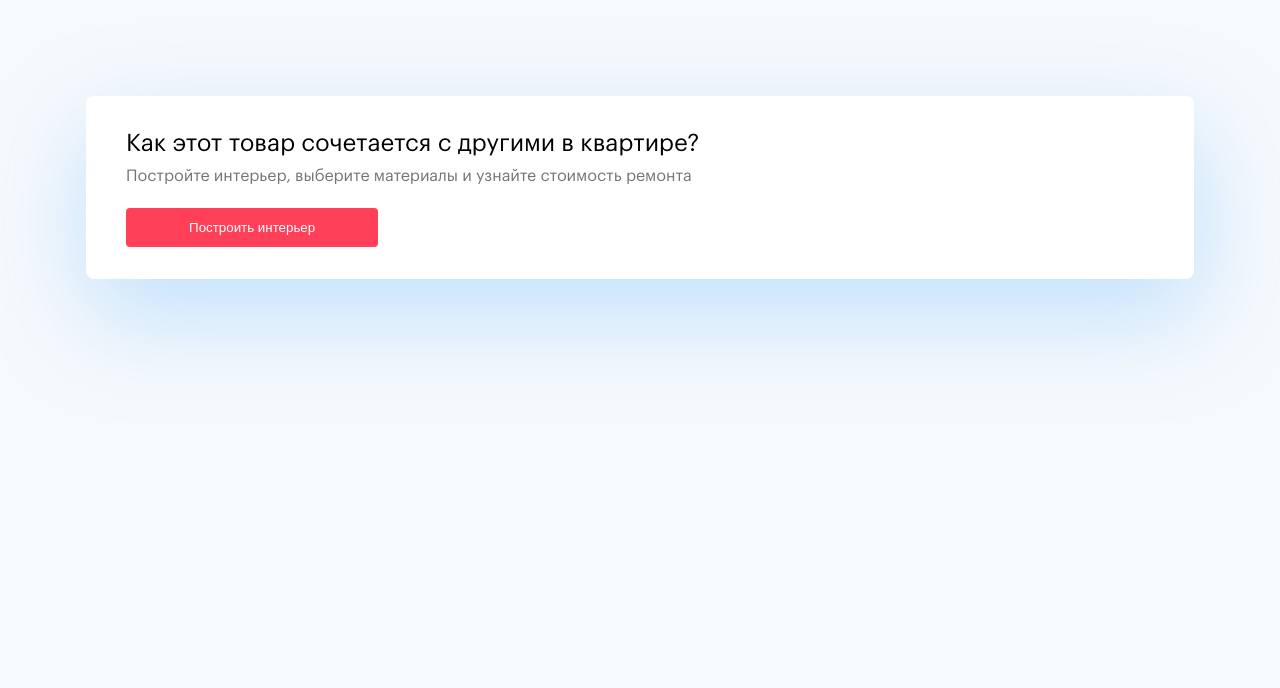
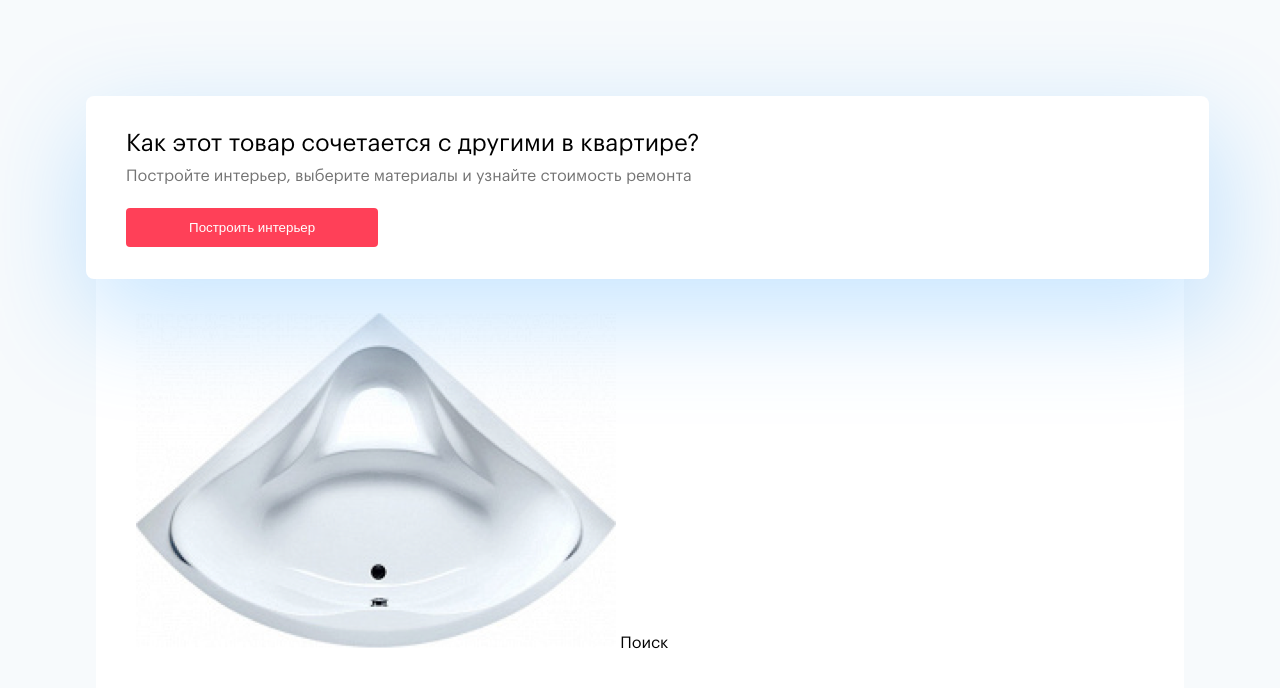
Before and after one commit to lizafalko/UgolHomework, a website: page index.html in a window 1280 px wide. Drawn offline with Linux system fonts and the light colour scheme.

Commit message:
added full product-card structure

```diff
--- a/index.html
+++ b/index.html
@@ -23,6 +23,16 @@
     <div class="main-block__container">
       <section class="main-block__product-card">
         <div class="main-block__product-card-info">
+          <div class="main-block__product-card-picture">
+            <img class="main-block__product-card-img" src="assets/img/main-image.png" alt="" />
+            <span>Поиск</span>
+          </div>
+          <div class="main-block__product-card-options">
+
+          </div>
+          <div class="main-block__product-card-price">
+
+          </div>
         </div>
 
         <div class="main-block__product-card-gallery">
--- a/sass/main-block.scss
+++ b/sass/main-block.scss
@@ -36,6 +36,8 @@ html, body {
     padding-bottom: 32px;
     border: 1px rgba(0, 0, 0, 0.15);
     z-index: 10;
+    position: absolute;
+    width: 84%;
   }
 
   &__modal-heading {
@@ -68,6 +70,21 @@ html, body {
   &__product-card {
     display: flex;
     flex-direction: column;
+    margin-top: 208px;
+    padding-left: 40px;
+    padding-right: 40px;
+    padding-bottom: 40px;
+    padding-top: 105px;
+    background-color: $white;
+  }
+
+  &__product-card-info {
+    display: flex;
+    flex-wrap: wrap;
+  }
+
+  &__product-card-picture {
+    display: block;
   }
 
   &__text--grey {
```
Also changed, not shown: assets/img/main-image.png (added), css/style.css.
